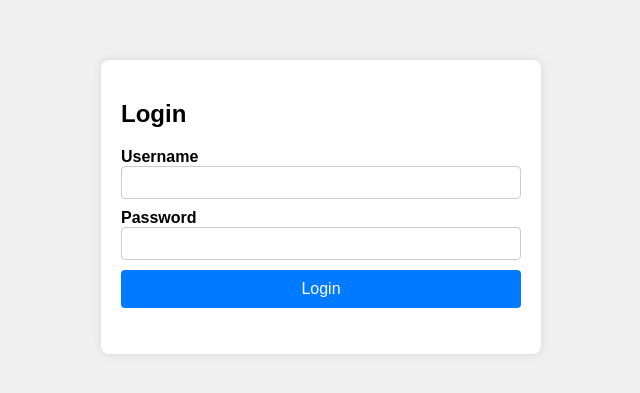
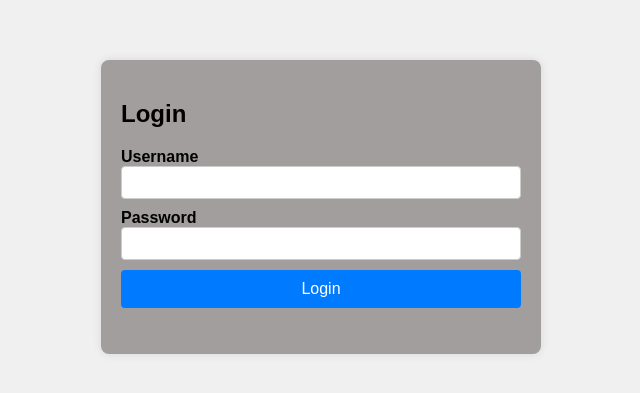
Before and after one commit to codewitharjun214/Loginpage, a plain HTML site: page index.html in a window 1280 px wide. Shown: the part 193-586 px from the top of the page, without its empty margins (319-959 px from the left). Drawn offline with Linux system fonts and the light colour scheme.

Commit message:
Update style.css

```diff
--- a/style.css
+++ b/style.css
@@ -9,7 +9,7 @@ body {
 }
 
 .login-container {
-    background-color: #fff;
+    background-color: #a39e9e;
     padding: 20px;
     border-radius: 8px;
     box-shadow: 0 0 10px rgba(0, 0, 0, 0.1);
```
